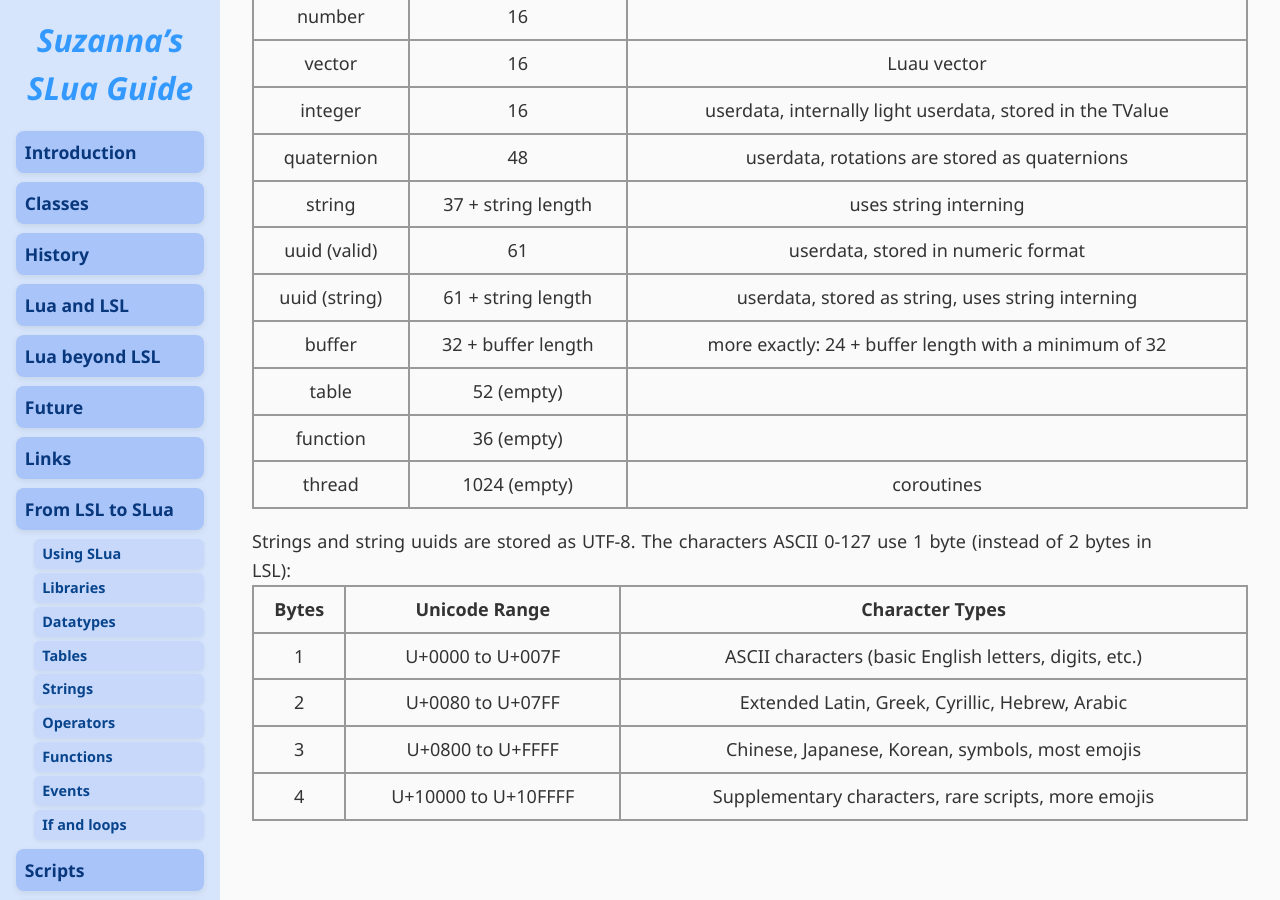
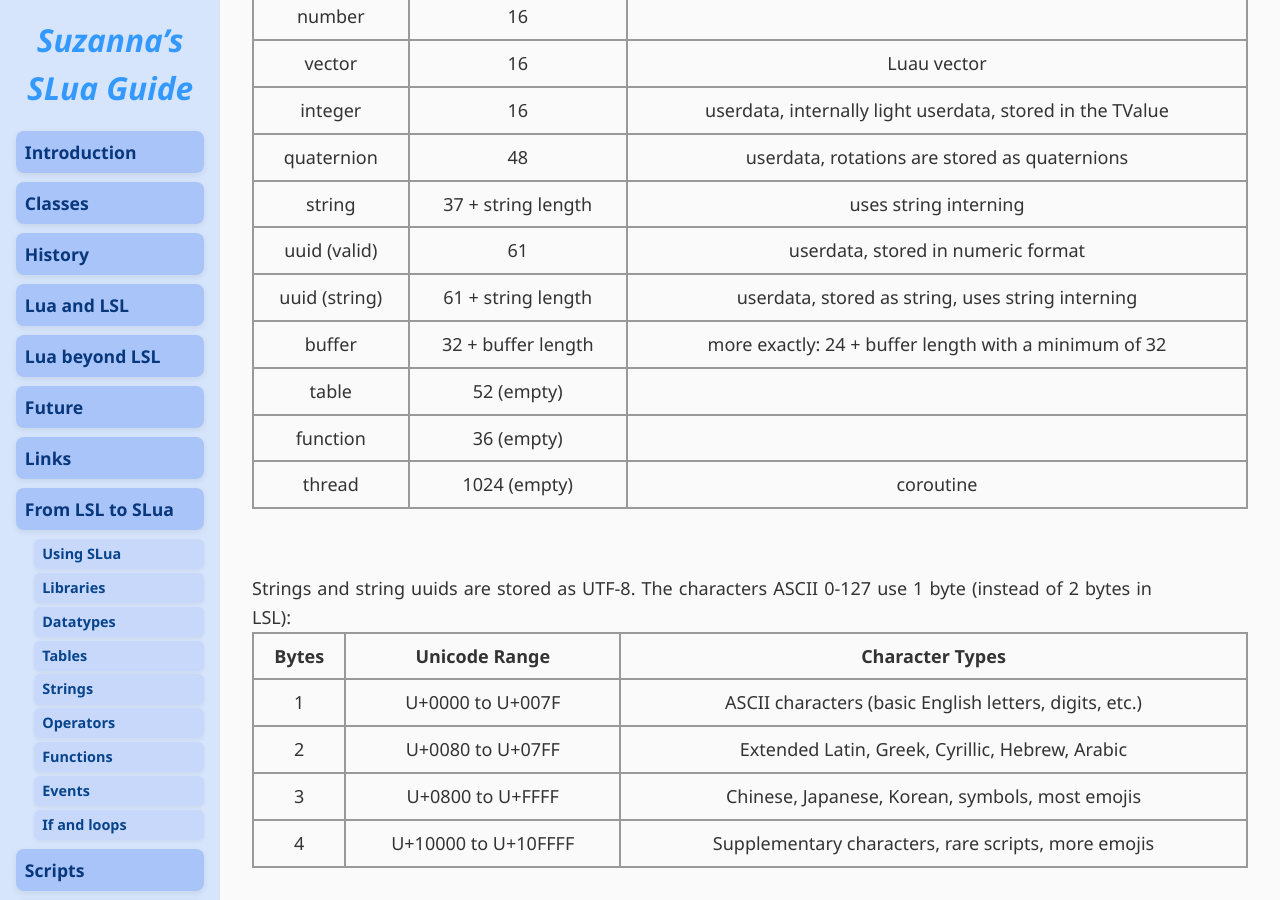
Before and after one commit to Suzanna-Linn/slua, a Jekyll site: the page built from docs/moving-datatypes.md, in a window 1280 px wide and 900 px high, scrolled down 7742 px. Built offline with Jekyll 4.4.1, drawn with Linux system fonts in a browser that asks for light colours; nearby versions of some CDN libraries; our own code applies the rules of GitHub Pages for plain Markdown files; comment, search, counter and statistics services are not loaded.

Commit message:
Update moving-datatypes.md

```diff
--- a/docs/moving-datatypes.md
+++ b/docs/moving-datatypes.md
@@ -336,10 +336,12 @@
 	<tr>
       <td style="border: 2px solid #999999; text-align: center; padding: 8px;">thread</td>
       <td style="border: 2px solid #999999; text-align: center; padding: 8px;">1024 (empty)</td>
-      <td style="border: 2px solid #999999; text-align: center; padding: 8px;">coroutines</td>
+      <td style="border: 2px solid #999999; text-align: center; padding: 8px;">coroutine</td>
     </tr>
   </tbody>
 </table>
+
+<br>
 
 Strings and string uuids are stored as UTF-8. The characters ASCII 0-127 use 1 byte (instead of 2 bytes in LSL):
 
```
